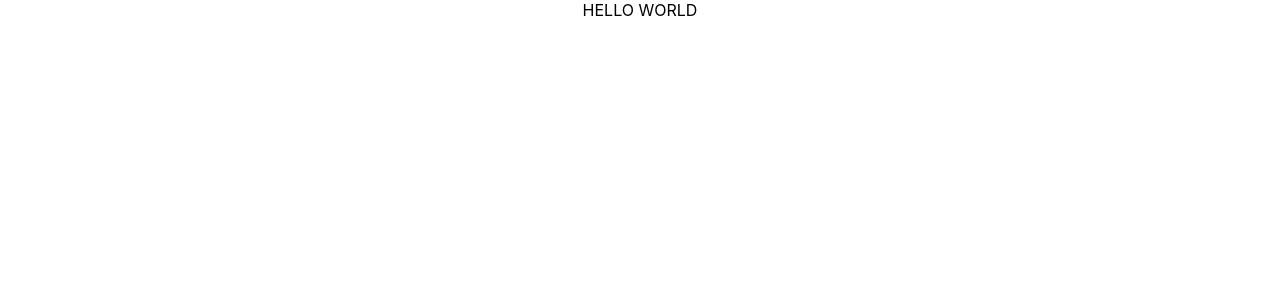
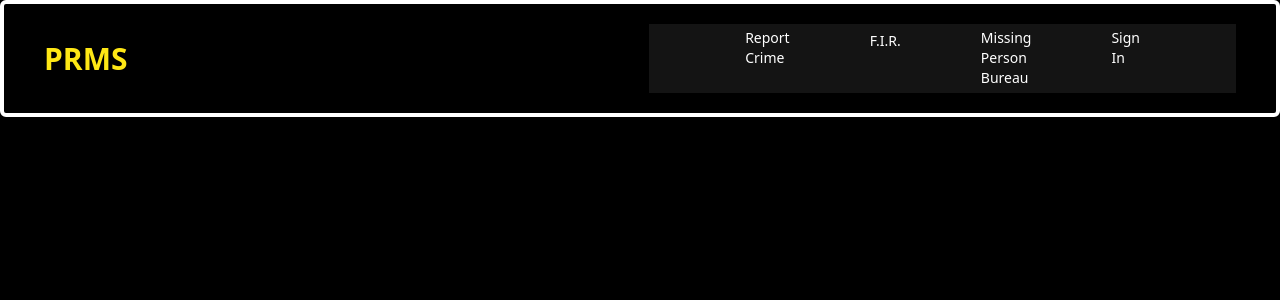
Before and after one commit to shivang1919/crime-data-management, a React (Create React App) app in the folder crime/: page / in a window 1280 px wide. Shown: the top 300 px of the page. Built offline with nearby package versions, Linux system fonts and the light colour scheme.

Commit message:
front screen navbar

```diff
--- a/crime/package.json
+++ b/crime/package.json
@@ -34,5 +34,8 @@
       "last 1 firefox version",
       "last 1 safari version"
     ]
+  },
+  "devDependencies": {
+    "tailwindcss": "^3.3.0"
   }
 }
--- a/crime/src/App.css
+++ /dev/null
@@ -1,38 +0,0 @@
-.App {
-  text-align: center;
-}
-
-.App-logo {
-  height: 40vmin;
-  pointer-events: none;
-}
-
-@media (prefers-reduced-motion: no-preference) {
-  .App-logo {
-    animation: App-logo-spin infinite 20s linear;
-  }
-}
-
-.App-header {
-  background-color: #282c34;
-  min-height: 100vh;
-  display: flex;
-  flex-direction: column;
-  align-items: center;
-  justify-content: center;
-  font-size: calc(10px + 2vmin);
-  color: white;
-}
-
-.App-link {
-  color: #61dafb;
-}
-
-@keyframes App-logo-spin {
-  from {
-    transform: rotate(0deg);
-  }
-  to {
-    transform: rotate(360deg);
-  }
-}
--- a/crime/src/App.js
+++ b/crime/src/App.js
@@ -1,10 +1,10 @@
-
-import './App.css';
+import React from 'react'
+import Navbar from './components/Navbar';
 
 function App() {
   return (
-    <div className="App">
-      HELLO WORLD
+    <div >
+      <Navbar />
     </div>
   );
 }
--- /dev/null
+++ b/crime/src/components/Navbar.js
@@ -0,0 +1,27 @@
+import React from 'react'
+
+const Navbar = () => {
+  const Links = [
+    {name:"Report Crime"},
+    {name:"F.I.R."},
+    {name:"Missing Person Bureau"},
+    {name: "Sign In"}
+  ]
+  return (
+    <div className='flex justify-between items-center pt-5 pb-5 px-10 border-solid border-4 border-white rounded-md'>
+      <h1 className='w-full text-3xl font-bold text-[#FEE715FF]'>PRMS</h1>
+      <ul className='bg-[#ffffff14] backdrop-blur-lg md:pl-14 pr-14 pt-1 z-10 flex '>
+        {
+          Links.map((link,index)=>(
+            <li key={index} className="md:inline-block md:ml-10 ml-10 mr-10 border-b-4 border-transparent hover:border-white duration-300">
+              <a href="#" className='text-white text-sm   inline-block'>{link.name}</a>
+            </li>
+          ))
+        }
+
+      </ul>
+    </div>
+  )
+}
+
+export default Navbar
--- a/crime/src/index.css
+++ b/crime/src/index.css
@@ -1,13 +1,11 @@
+@tailwind base;
+@tailwind components;
+@tailwind utilities;
 body {
-  margin: 0;
-  font-family: -apple-system, BlinkMacSystemFont, 'Segoe UI', 'Roboto', 'Oxygen',
-    'Ubuntu', 'Cantarell', 'Fira Sans', 'Droid Sans', 'Helvetica Neue',
-    sans-serif;
-  -webkit-font-smoothing: antialiased;
-  -moz-osx-font-smoothing: grayscale;
+  /* background-image: url('../public/policebg.jpg');
+  background-repeat: no-repeat;
+  height: 100%;
+  background-position: center;
+  background-size:cover; */
+  background-color: black;
 }
-
-code {
-  font-family: source-code-pro, Menlo, Monaco, Consolas, 'Courier New',
-    monospace;
-}
--- /dev/null
+++ b/crime/tailwind.config.js
@@ -0,0 +1,10 @@
+/** @type {import('tailwindcss').Config} */
+module.exports = {
+  content: [
+    "./src/**/*.{js,jsx,ts,tsx}",
+  ],
+  theme: {
+    extend: {},
+  },
+  plugins: [],
+}
```
Also changed, not shown: 1 other file (tests, documents, lock files or other folders).
